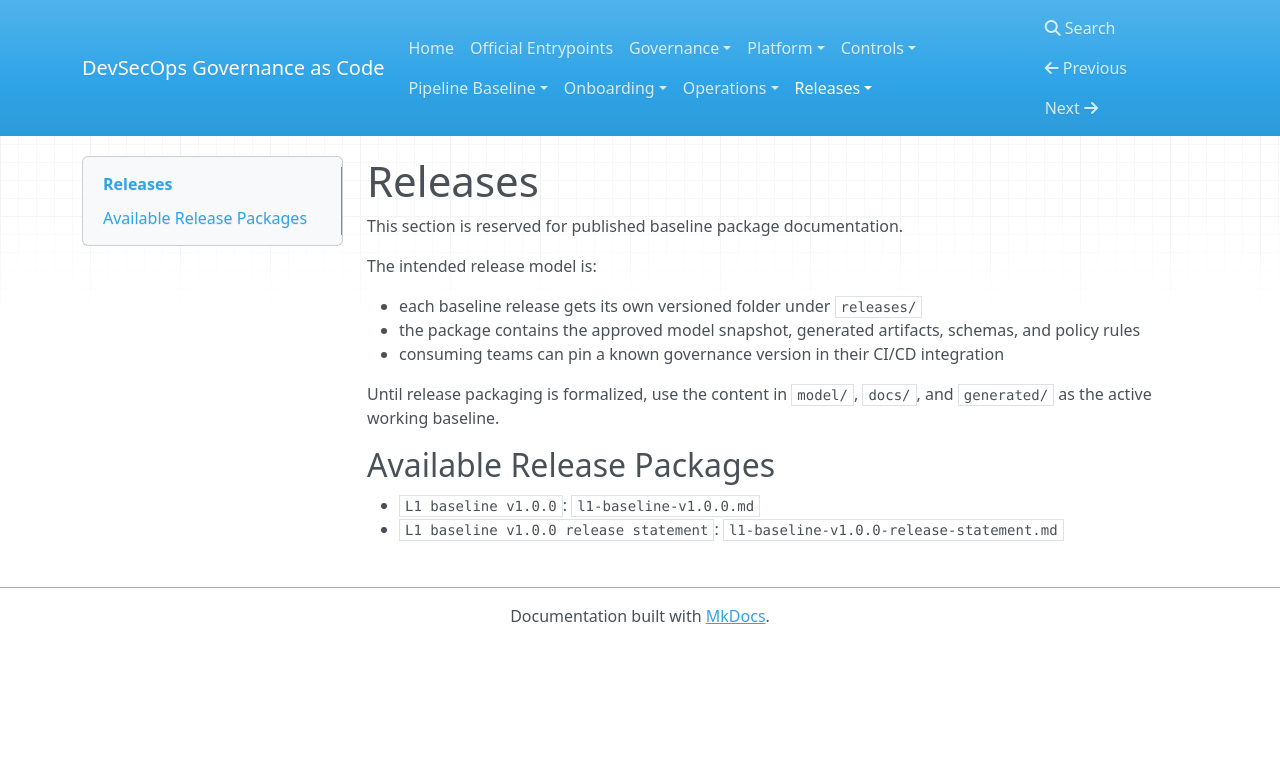
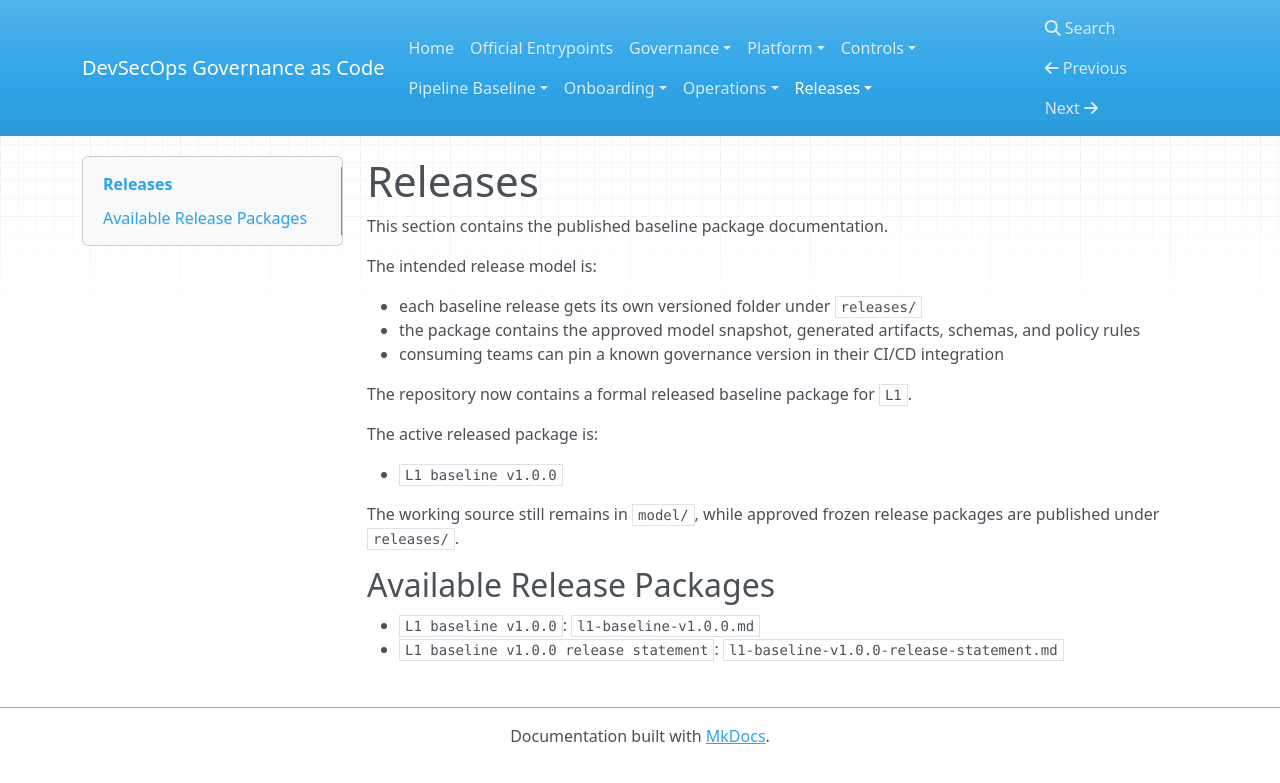
Before and after one commit to joku-dev/devsecops-governance-as-code, an MkDocs documentation site: the page built from docs/releases/index.md, in a window 1280 px wide. Shown: the top 783 px of the page. Built offline with MkDocs 1.6.1, drawn with Linux system fonts in a browser that asks for light colours; nearby versions of some CDN libraries.

Commit message:
Refresh documentation to match current operational state

```diff
--- a/docs/releases/index.md
+++ b/docs/releases/index.md
@@ -1,6 +1,6 @@
 # Releases
 
-This section is reserved for published baseline package documentation.
+This section contains the published baseline package documentation.
 
 The intended release model is:
 
@@ -8,7 +8,13 @@ The intended release model is:
 - the package contains the approved model snapshot, generated artifacts, schemas, and policy rules
 - consuming teams can pin a known governance version in their CI/CD integration
 
-Until release packaging is formalized, use the content in `model/`, `docs/`, and `generated/` as the active working baseline.
+The repository now contains a formal released baseline package for `L1`.
+
+The active released package is:
+
+- `L1 baseline v1.0.0`
+
+The working source still remains in `model/`, while approved frozen release packages are published under `releases/`.
 
 ## Available Release Packages
 
```
Also changed, not shown: README.md (+7 -0 lines), docs/index.md (+2 -2 lines), 1 other file.
